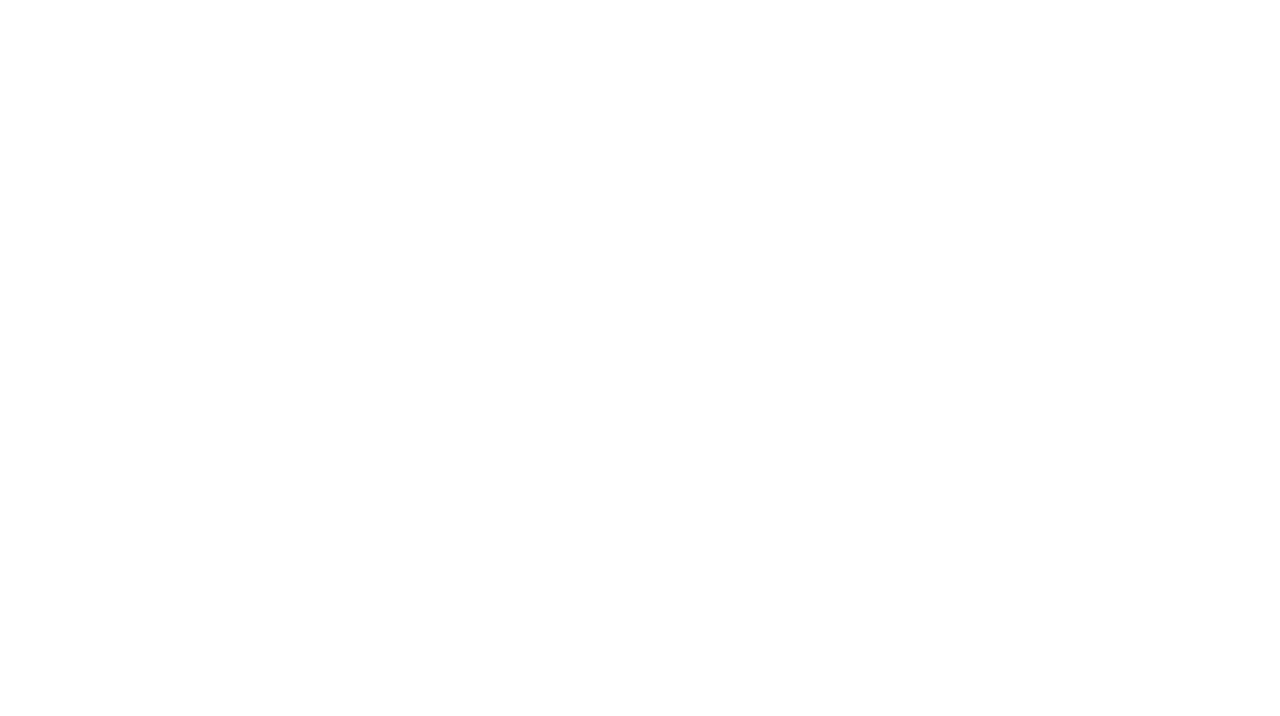
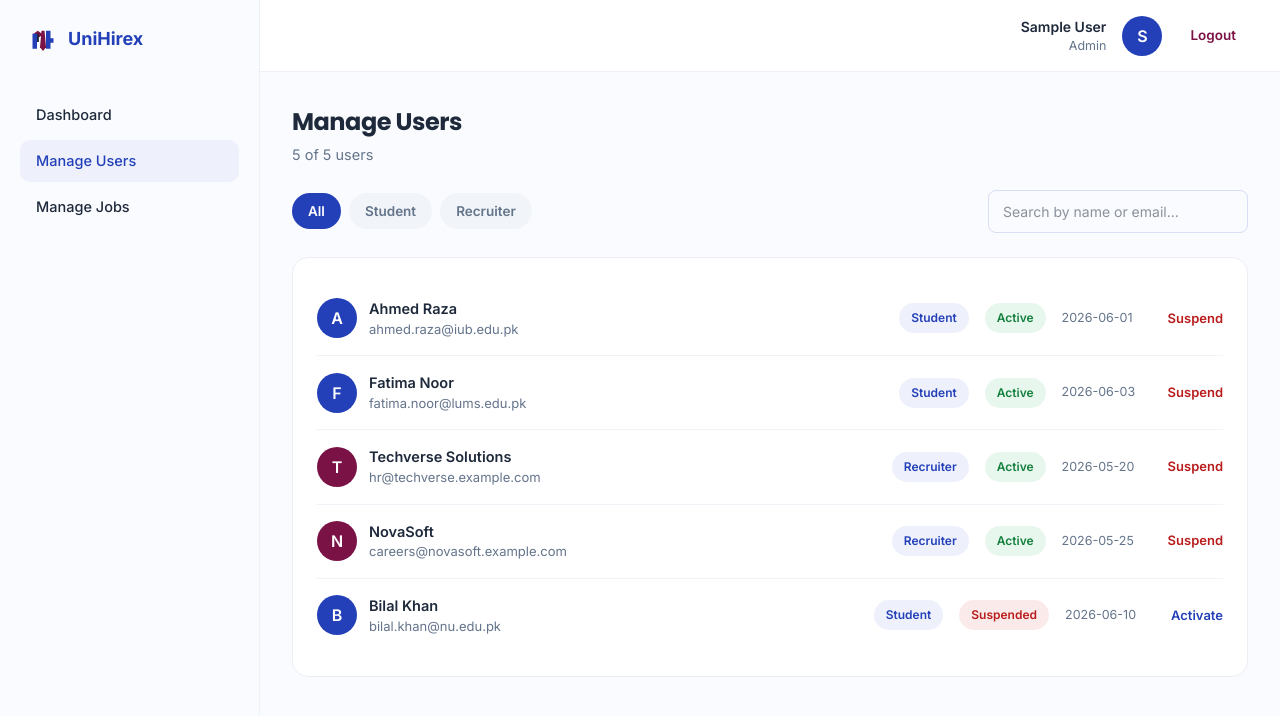
Before and after one commit to Sehar-Tahir/UniHirex_Recruitment_Platform, a React (Vite) app in the folder frontend/: page /admin/users in a window 1280 px wide. Before the commit this address had no page. Shown: the top 716 px of the page. Built offline with nearby package versions, Linux system fonts and the light colour scheme; sample sign-in values are in the browser's storage.

Commit message:
manage users by admin page

```diff
--- a/frontend/src/App.jsx
+++ b/frontend/src/App.jsx
@@ -25,7 +25,7 @@ import SearchCandidatesPage from "./pages/recruiter/SearchCandidatesPage";
 import CandidateDetailsPage from "./pages/recruiter/CandidateDetailsPage";
 
 import AdminDashboard from "./pages/admin/AdminDashboard";
-
+import ManageUsersPage from "./pages/admin/ManageUsersPage";
 
 const App = () => {
   return (
@@ -66,6 +66,7 @@ const App = () => {
           <Route element={<ProtectedRoute allowedRoles={["admin"]} />}>
             <Route element={<DashboardLayout />}>
               <Route path="/admin/dashboard" element={<AdminDashboard />} />
+              <Route path="/admin/users" element={<ManageUsersPage />} />
             </Route>
           </Route>
 
--- /dev/null
+++ b/frontend/src/components/dashboard/admin/UserRow.jsx
@@ -0,0 +1,54 @@
+import React from "react";
+import { COLORS, fontBody } from "../../../theme";
+
+export default function UserRow({ id, name, email, role, status, joinedOn, onToggleStatus }) {
+  return (
+    <div className="flex items-center justify-between py-4 border-b border-[#F1F3F9] last:border-0">
+      <div className="flex items-center gap-3">
+        <div
+          className="w-10 h-10 rounded-full flex items-center justify-center font-semibold text-white shrink-0"
+          style={{ background: role === "recruiter" ? COLORS.accent : COLORS.primary }}
+        >
+          {name[0].toUpperCase()}
+        </div>
+        <div>
+          <p className="text-[14.5px] font-semibold" style={{ ...fontBody, color: COLORS.textDark }}>
+            {name}
+          </p>
+          <p className="text-[13px]" style={{ ...fontBody, color: COLORS.textMuted }}>
+            {email}
+          </p>
+        </div>
+      </div>
+
+      <div className="flex items-center gap-4">
+        <span
+          className="text-[12px] font-semibold px-3 py-1.5 rounded-full capitalize whitespace-nowrap"
+          style={{ ...fontBody, background: "#EEF1FC", color: COLORS.primary }}
+        >
+          {role}
+        </span>
+        <span
+          className="text-[12px] font-semibold px-3 py-1.5 rounded-full whitespace-nowrap"
+          style={{
+            ...fontBody,
+            background: status === "Active" ? "#E7F7EE" : "#FBEAEA",
+            color: status === "Active" ? "#15803D" : "#B91C1C",
+          }}
+        >
+          {status}
+        </span>
+        <p className="text-[12.5px] w-22.5" style={{ ...fontBody, color: COLORS.textMuted }}>
+          {joinedOn}
+        </p>
+        <button
+          onClick={() => onToggleStatus(id)}
+          className="text-[13px] font-semibold whitespace-nowrap"
+          style={{ ...fontBody, color: status === "Active" ? "#B91C1C" : COLORS.primary }}
+        >
+          {status === "Active" ? "Suspend" : "Activate"}
+        </button>
+      </div>
+    </div>
+  );
+}
--- /dev/null
+++ b/frontend/src/hooks/useUsers.js
@@ -0,0 +1,25 @@
+import { useState, useEffect } from "react";
+import { mockUsers } from "../data/mockAdminData";
+
+const STORAGE_KEY = "unihirex_admin_users";
+
+function loadUsers() {
+  const stored = localStorage.getItem(STORAGE_KEY);
+  return stored ? JSON.parse(stored) : mockUsers;
+}
+
+export function useUsers() {
+  const [users, setUsers] = useState(loadUsers);
+
+  useEffect(() => {
+    localStorage.setItem(STORAGE_KEY, JSON.stringify(users));
+  }, [users]);
+
+  const toggleStatus = (id) => {
+    setUsers((prev) =>
+      prev.map((u) => (u.id === id ? { ...u, status: u.status === "Active" ? "Suspended" : "Active" } : u))
+    );
+  };
+
+  return { users, toggleStatus };
+}
--- /dev/null
+++ b/frontend/src/pages/admin/ManageUsersPage.jsx
@@ -0,0 +1,73 @@
+import React, { useState, useMemo } from "react";
+import { COLORS, fontHead, fontBody } from "../../theme";
+import { useUsers } from "../../hooks/useUsers";
+import UserRow from "../../components/dashboard/admin/UserRow";
+
+const ROLE_TABS = ["All", "Student", "Recruiter"];
+
+export default function ManageUsersPage() {
+  const { users, toggleStatus } = useUsers();
+  const [activeTab, setActiveTab] = useState("All");
+  const [search, setSearch] = useState("");
+
+  const filtered = useMemo(() => {
+    return users.filter((u) => {
+      const matchesTab = activeTab === "All" || u.role === activeTab.toLowerCase();
+      const matchesSearch =
+        !search ||
+        u.name.toLowerCase().includes(search.toLowerCase()) ||
+        u.email.toLowerCase().includes(search.toLowerCase());
+      return matchesTab && matchesSearch;
+    });
+  }, [users, activeTab, search]);
+
+  return (
+    <div>
+      <h1 className="text-[24px] font-bold mb-1" style={{ ...fontHead, color: COLORS.textDark }}>
+        Manage Users
+      </h1>
+      <p className="text-[14.5px] mb-6" style={{ ...fontBody, color: COLORS.textMuted }}>
+        {filtered.length} of {users.length} users
+      </p>
+
+      <div className="flex flex-wrap items-center justify-between gap-3 mb-6">
+        <div className="flex gap-2">
+          {ROLE_TABS.map((tab) => {
+            const active = activeTab === tab;
+            return (
+              <button
+                key={tab}
+                onClick={() => setActiveTab(tab)}
+                className="px-4 py-2 rounded-full text-[13.5px] font-semibold transition-colors"
+                style={{
+                  ...fontBody,
+                  background: active ? COLORS.primary : "#F1F5F9",
+                  color: active ? "#fff" : COLORS.textMuted,
+                }}
+              >
+                {tab}
+              </button>
+            );
+          })}
+        </div>
+        <input
+          placeholder="Search by name or email..."
+          value={search}
+          onChange={(e) => setSearch(e.target.value)}
+          className="px-3.5 py-2.5 rounded-lg border-[1.5px] text-[14px] outline-none w-65"
+          style={{ ...fontBody, borderColor: "#D7DEF5" }}
+        />
+      </div>
+
+      <div className="border border-[#ECEEF3] rounded-2xl p-6 bg-white">
+        {filtered.length > 0 ? (
+          filtered.map((u) => <UserRow key={u.id} {...u} onToggleStatus={toggleStatus} />)
+        ) : (
+          <p className="text-[14px] text-center py-8" style={{ ...fontBody, color: COLORS.textMuted }}>
+            No users match your search.
+          </p>
+        )}
+      </div>
+    </div>
+  );
+}
```
